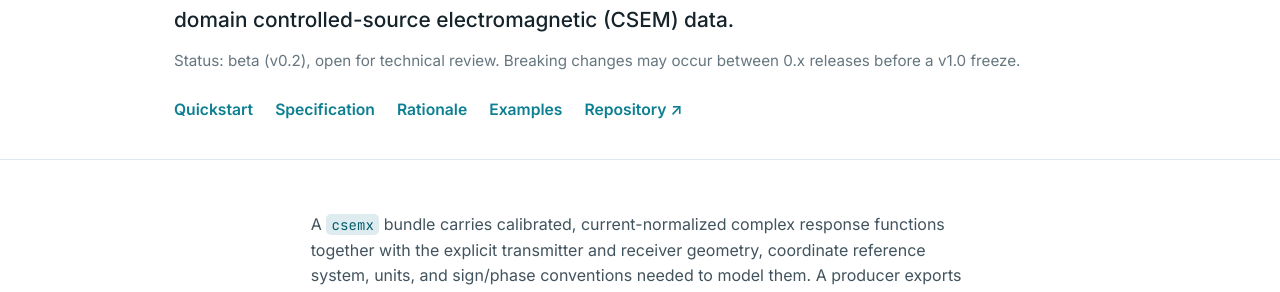
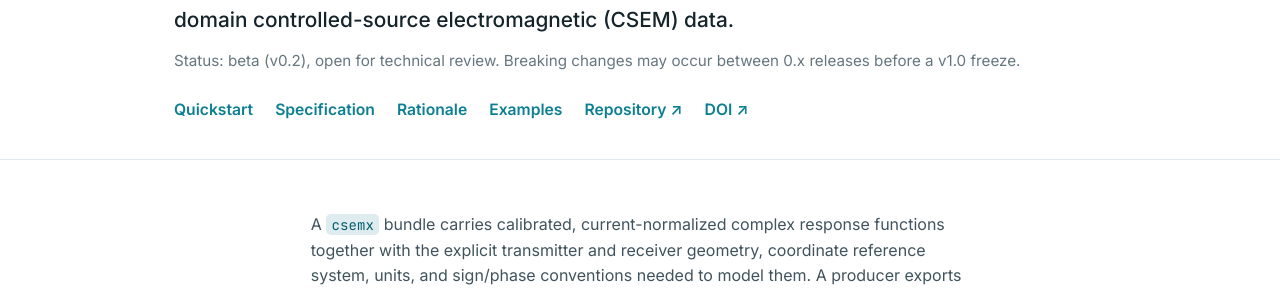
Before and after one commit to Deep-Blue-Geophysics/csemx, a Jekyll site: the page built from web/index.html, in a window 1280 px wide and 900 px high. Shown: the part 209-501 px from the top of the window. Built offline with Jekyll 4.4.1, drawn with Linux system fonts in a browser that asks for light colours.

Commit message:
Add DOI link to the site header nav
Co-Authored-By: Claude Fable 5 <noreply@anthropic.com>

```diff
--- a/web/index.html
+++ b/web/index.html
@@ -16,6 +16,7 @@ title: null
       <a href="{{ '/csemx-rationale.html' | relative_url }}">Rationale</a>
       <a href="{{ '/examples/' | relative_url }}">Examples</a>
       <a href="{{ site.repo }}">Repository ↗</a>
+      <a href="https://doi.org/10.5281/zenodo.21924335">DOI ↗</a>
     </nav>
   </div>
 </section>
```
